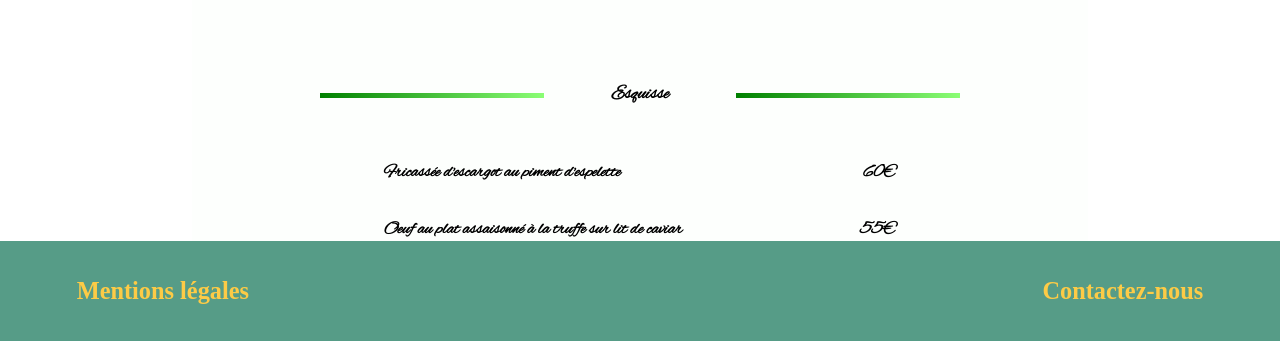
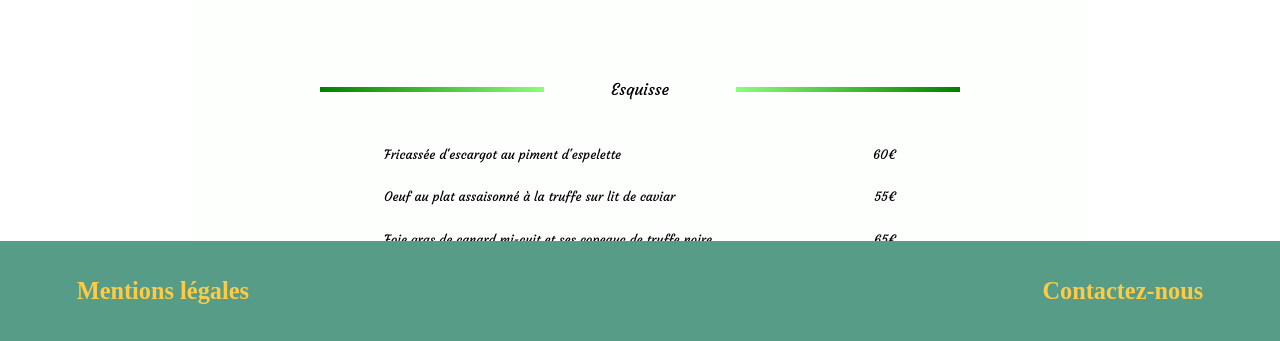
Before and after one commit to Sebastienoc/Menu-homyfood, a website: page La_palette_du_goût.html in a window 1280 px wide. Shown: the part 459-800 px from the top of the page. Drawn offline with Linux system fonts and the light colour scheme.

Commit message:
graphique modification

```diff
--- a/scss/menu.scss
+++ b/scss/menu.scss
@@ -19,8 +19,8 @@ $main-color-text: #FDCB46;
 }
 @font-face
 {
-	font-family: 'logo';
-	src: url('Shrikhand-Regular.ttf');
+	font-family: 'palette';
+	src: url('Courgette-Regular.ttf');
 }
 
 body
@@ -460,20 +460,20 @@ a
 		justify-content: space-between;
 	}
 	p{
-		font-family: 'policemenu3-4';
-		font-size: 110%;
-		font-weight: bold;
+		font-family: 'palette';
+		font-size: 80%;
 	}
 	h3{
-		font-family: 'policemenu3-4';
-		font-size: 120%;
+		font-family: 'palette';
+		font-size: 100%;
+		font-weight: 100;
 	}
 	header
 	{
 		display: flex;
 		justify-content: space-between;
 		align-items: center;
-		&::before, &::after
+		&::before
 		{
 			width: 35%;
 			height: 5px;
@@ -481,6 +481,15 @@ a
 			content: "";
 			display: block;
 			background: -webkit-linear-gradient(bottom left, green, #8BFE75);
+		}
+		&::after
+		{
+			width: 35%;
+			height: 5px;
+			background-color: green;
+			content: "";
+			display: block;
+			background: -webkit-linear-gradient(bottom left, #8BFE75,green);
 		}
 	}
 
```
Also changed, not shown: Courgette-Regular.ttf (added), menu.css, 1 other file.
